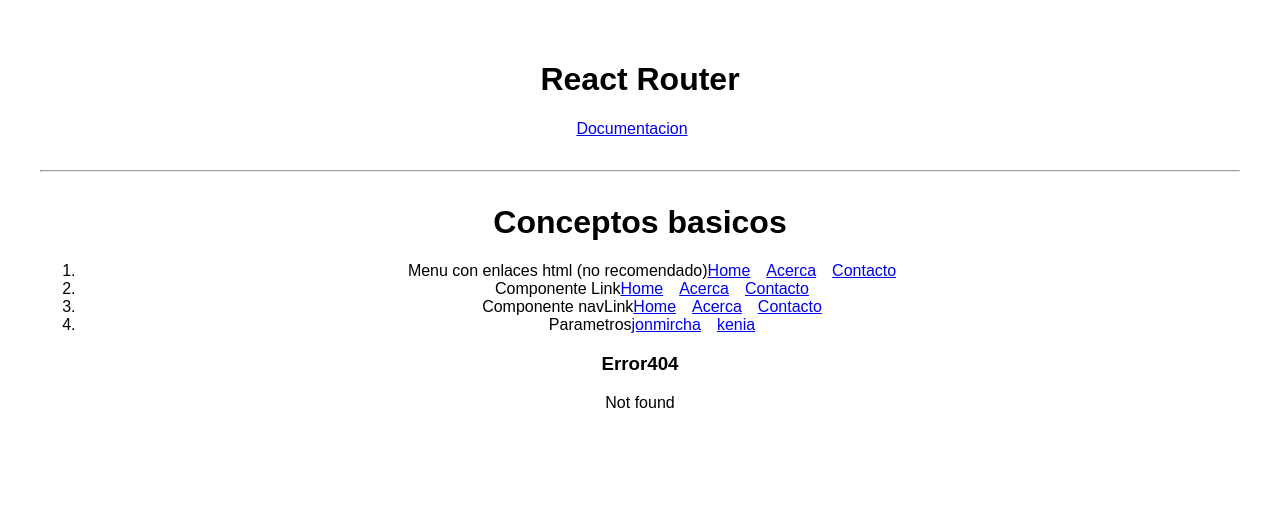
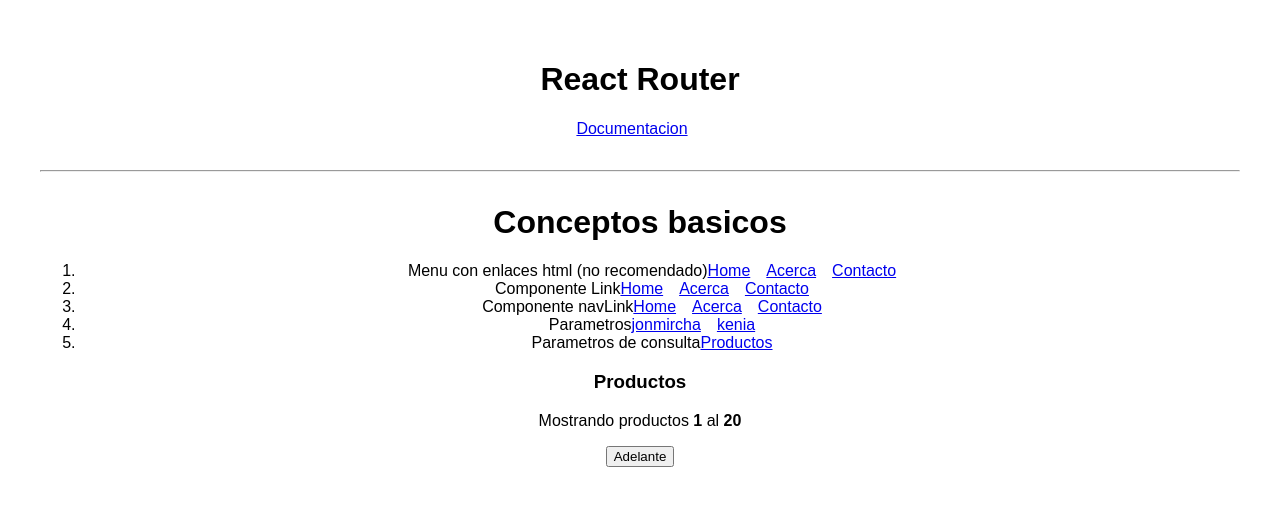
Before and after one commit to EdwardMelendezM/React-routes, a React (Vite) app: page /productos in a window 1280 px wide. Shown: the top 506 px of the page. Built offline with nearby package versions, Linux system fonts and the light colour scheme.

Commit message:
Uso de useLocation y useNavigate

```diff
--- a/src/components/ConceptosBasicos.jsx
+++ b/src/components/ConceptosBasicos.jsx
@@ -3,6 +3,7 @@
 import Contacto from "../pages/Contacto";
 import Error404 from "../pages/Error404";
 import Home from "../pages/Home";
+import Productos from "../pages/Productos";
 import Usuario from "../pages/Usuario";
 import MenuConceptos from "./MenuConceptos";
 const ConceptosBasicos = () => {
@@ -17,6 +18,7 @@
           <Route path="/acerca" element={<Acerca />} />
           <Route path="/contacto" element={<Contacto />} />
           <Route path="/usuario/:username" element={<Usuario />} />
+          <Route path="/productos" element={<Productos />} />
           <Route path="*" element={<Error404 />} />
         </Routes>
       </BrowserRouter>
--- a/src/components/MenuConceptos.jsx
+++ b/src/components/MenuConceptos.jsx
@@ -33,6 +33,10 @@
           <Link to="/usuario/jonmircha">jonmircha</Link>
           <Link to="/usuario/kenai">kenia</Link>
         </li>
+        <li>
+          <span>Parametros de consulta</span>
+          <Link to="/productos">Productos</Link>
+        </li>
       </ol>
     </nav>
   );
--- /dev/null
+++ b/src/pages/Productos.jsx
@@ -0,0 +1,31 @@
+import { useLocation, useNavigate } from "react-router-dom";
+
+const Productos = () => {
+  let LIMIT = 20;
+  let { search } = useLocation();
+  let query = new URLSearchParams(search);
+  let start = parseInt(query.get("inicio")) || 1;
+  let end = parseInt(query.get("fin")) || LIMIT;
+
+  let navigate = useNavigate();
+  console.log(navigate);
+  const handlePRev = () => {
+    navigate(`?inicio=${start - LIMIT}&fin=${end - LIMIT}`);
+  };
+  const handleNext = () => {
+    navigate(`?inicio=${start + LIMIT}&fin=${end + LIMIT}`);
+  };
+  return (
+    <div>
+      <h3>Productos</h3>
+      <p>
+        Mostrando productos <b>{start}</b> al <b>{end}</b>
+      </p>
+      {start > LIMIT && <button onClick={handlePRev}>Atras</button>}
+
+      <button onClick={handleNext}>Adelante</button>
+    </div>
+  );
+};
+
+export default Productos;
```
